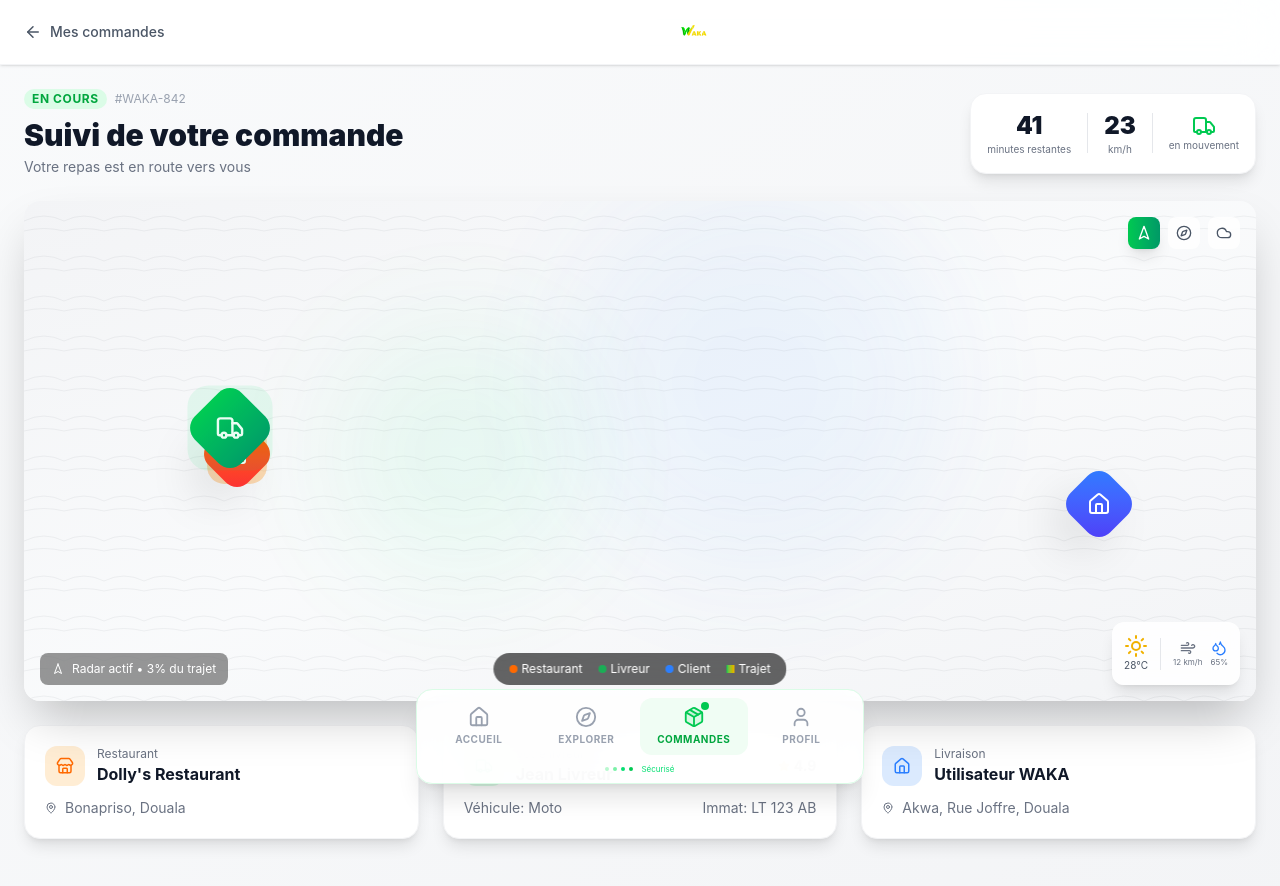
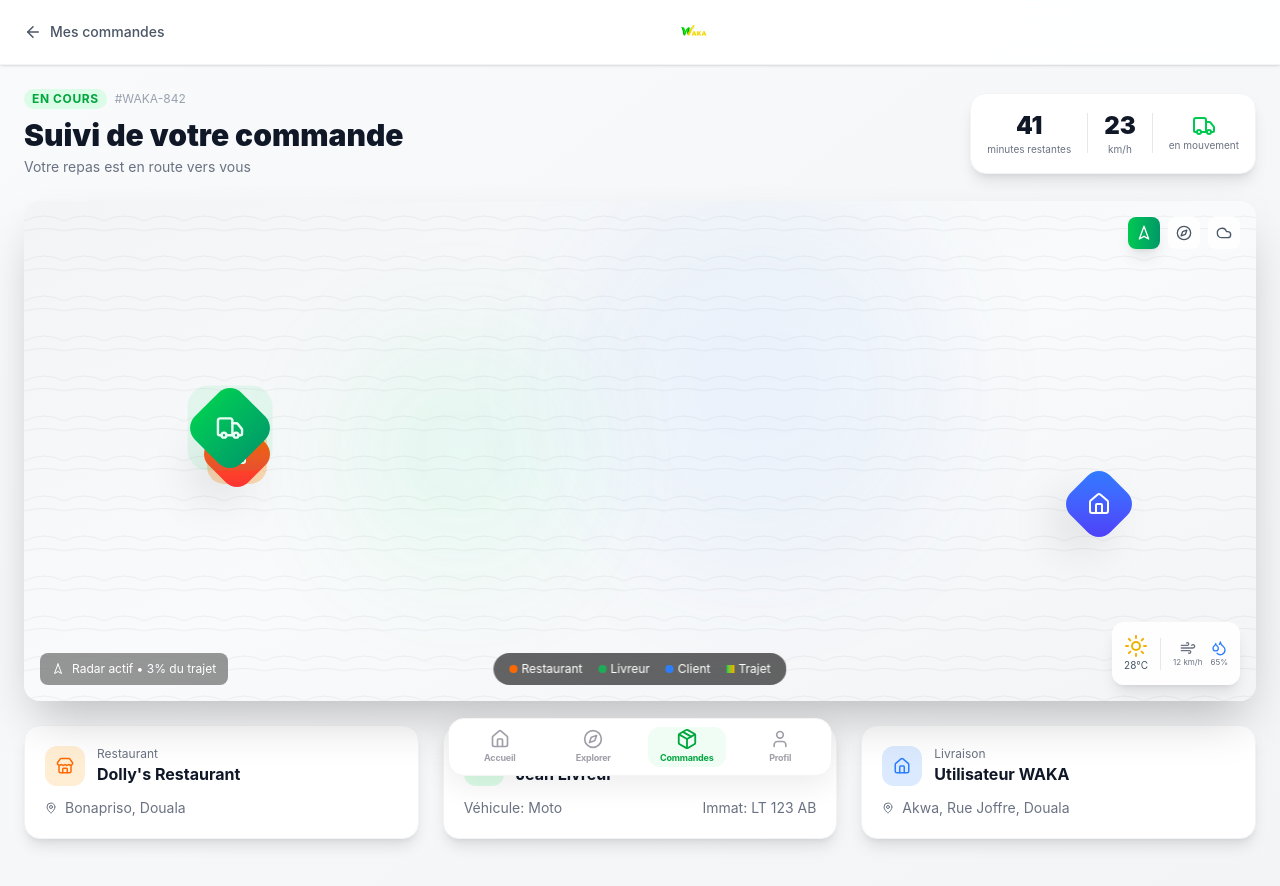
Before and after one commit to 7even5iv/waka, a Next.js app: page /orders in a window 1280 px wide. Shown: the top 886 px of the page. Built offline with nearby package versions, Linux system fonts and the light colour scheme.

Commit message:
Fix:Nouvelle  Mise à jour 3

```diff
--- a/components/BottomNav.tsx
+++ b/components/BottomNav.tsx
@@ -2,66 +2,40 @@
 
 import Link from 'next/link'
 import { usePathname } from 'next/navigation'
-import { motion, AnimatePresence } from 'framer-motion'
-import {
-  Home, Compass, Package, User, Info,
-  Heart, ShoppingBag, Zap, Award
-} from 'lucide-react'
+import { motion } from 'framer-motion'
+import { Home, Compass, Package, User } from 'lucide-react'
 
 export default function BottomNav() {
   const pathname = usePathname()
 
   const navItems = [
-    {
-      name: 'Accueil',
-      href: '/',
-      icon: Home,
-      activeIcon: Home
-    },
-    {
-      name: 'Explorer',
-      href: '/douala',
-      icon: Compass,
-      activeIcon: Compass
-    },
-    {
-      name: 'Commandes',
-      href: '/orders',
-      icon: Package,
-      activeIcon: Package
-    },
-    {
-      name: 'Profil',
-      href: '/profile',
-      icon: User,
-      activeIcon: User
-    },
+    { name: 'Accueil', href: '/', icon: Home },
+    { name: 'Explorer', href: '/douala', icon: Compass },
+    { name: 'Commandes', href: '/orders', icon: Package },
+    { name: 'Profil', href: '/profile', icon: User },
   ]
 
-  // Pages où la barre de navigation ne doit pas s'afficher
   const hiddenPaths = ['/login', '/register', '/contact', '/about', '/blog', '/services', '/', '/terms', '/privacy']
   if (hiddenPaths.includes(pathname)) return null
 
-  // Vérifier si le lien est actif
   const isActiveLink = (href: string) => {
-    if (href === '/') {
-      return pathname === '/'
-    }
-    if (href === '/douala') {
-      return pathname === '/douala' || pathname?.startsWith('/douala/')
-    }
+    if (href === '/') return pathname === '/'
+    if (href === '/douala') return pathname === '/douala' || pathname?.startsWith('/douala/')
     return pathname === href
   }
 
   return (
-    <div className="fixed bottom-0 left-0 right-0 z-50 px-4 pb-4 pointer-events-none">
+    <div className="fixed bottom-0 left-0 right-0 z-50 px-8 pb-6 pointer-events-none">
       <motion.nav
-        initial={{ y: 100, opacity: 0 }}
+        initial={{ y: 80, opacity: 0 }}
         animate={{ y: 0, opacity: 1 }}
-        transition={{ type: "spring", damping: 20, stiffness: 200, delay: 0.2 }}
-        className="max-w-md mx-auto bg-white/95 backdrop-blur-xl border border-green-100 rounded-2xl shadow-xl pointer-events-auto"
+        transition={{ type: "spring", damping: 25, stiffness: 200 }}
+        // bg-white : Fond blanc pur
+        // shadow-lg : Ombre douce pour détacher du contenu
+        // border-zinc-100 : Bordure très subtile pour la structure
+        className="max-w-sm mx-auto bg-white border border-zinc-100 rounded-2xl shadow-[0_8px_30px_rgb(0,0,0,0.08)] pointer-events-auto overflow-hidden"
       >
-        <div className="flex justify-around items-center p-2">
+        <div className="flex justify-around items-center h-14 px-1">
           {navItems.map((item) => {
             const isActive = isActiveLink(item.href)
             const Icon = item.icon
@@ -70,67 +44,33 @@ export default function BottomNav() {
               <Link
                 key={item.name}
                 href={item.href}
-                className="relative flex-1 py-2 px-2 flex flex-col items-center gap-1 group"
+                className="relative flex-1 h-full flex flex-col items-center justify-center gap-0.5 group"
               >
-                <motion.div
-                  whileHover={{ scale: 1.1 }}
-                  whileTap={{ scale: 0.95 }}
-                  className="relative"
-                >
+                <div className="relative z-10">
                   <Icon
-                    size={22}
-                    className={`transition-all duration-300 ${
-                      isActive
-                        ? 'text-green-500 fill-green-500/10'
-                        : 'text-gray-400 group-hover:text-green-400'
-                    }`}
+                    size={20}
+                    className={`transition-all duration-300 ${isActive ? 'text-green-600 scale-110' : 'text-zinc-400 group-hover:text-zinc-600'
+                      }`}
                   />
+                </div>
 
-                  {/* Indicateur actif */}
-                  {isActive && (
-                    <motion.div
-                      layoutId="activeNavDot"
-                      initial={{ scale: 0 }}
-                      animate={{ scale: 1 }}
-                      className="absolute -top-1 -right-1 w-2 h-2 bg-green-500 rounded-full"
-                    />
-                  )}
-                </motion.div>
-
-                <span
-                  className={`text-[10px] font-bold uppercase tracking-wider transition-all duration-300 ${
-                    isActive
-                      ? 'text-green-600'
-                      : 'text-gray-400 group-hover:text-green-500'
-                  }`}
-                >
+                <span className={`text-[9px] font-bold tracking-tight transition-colors duration-300 z-10 ${isActive ? 'text-green-600' : 'text-zinc-400'
+                  }`}>
                   {item.name}
                 </span>
 
-                {/* Indicateur de fond actif */}
+                {/* Background de l'élément actif : vert très léger sur fond blanc */}
                 {isActive && (
                   <motion.div
-                    layoutId="activeNavBg"
-                    initial={{ opacity: 0, scale: 0.8 }}
-                    animate={{ opacity: 1, scale: 1 }}
-                    className="absolute inset-0 bg-green-50 rounded-xl -z-10"
+                    layoutId="activeIndicator"
+                    className="absolute inset-x-2 inset-y-2 bg-green-50 rounded-xl -z-0"
+                    transition={{ type: "spring", bounce: 0.2, duration: 0.4 }}
                   />
                 )}
               </Link>
             )
           })}
         </div>
-
-        {/* Barre de progression sécurité */}
-        <div className="px-4 pb-2">
-          <div className="flex items-center justify-center gap-1">
-            <div className="w-1 h-1 bg-green-200 rounded-full" />
-            <div className="w-1 h-1 bg-green-300 rounded-full" />
-            <div className="w-1 h-1 bg-green-400 rounded-full" />
-            <div className="w-1 h-1 bg-green-500 rounded-full" />
-            <span className="text-[8px] text-green-400 ml-1">Sécurisé</span>
-          </div>
-        </div>
       </motion.nav>
     </div>
   )
```
